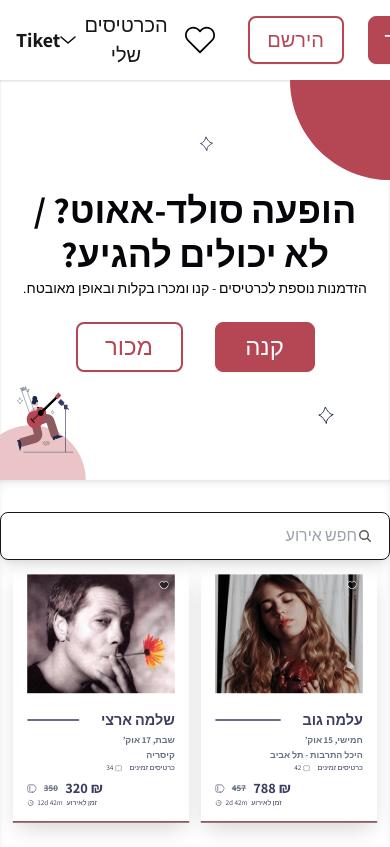
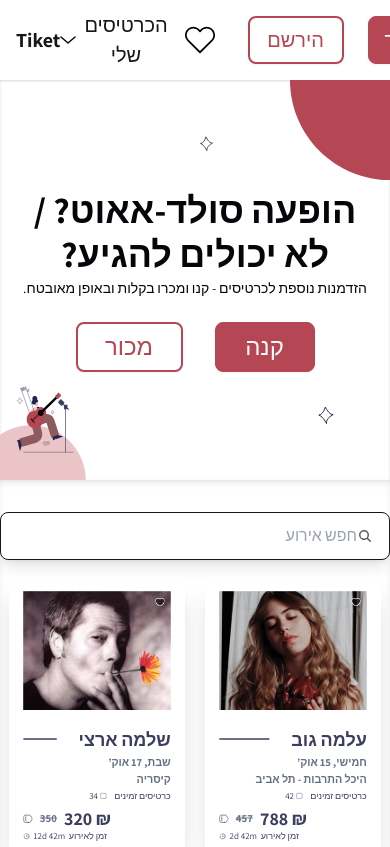
Before and after one commit to tiketuser/Tiket, a Next.js app: page / in a window 390 px wide. Shown: the top 847 px of the page. Built offline with nearby package versions, Linux system fonts and the light colour scheme.

Commit message:
fixed sizes for mobile view

```diff
--- a/app/components/Card/Card.tsx
+++ b/app/components/Card/Card.tsx
@@ -30,7 +30,7 @@ const Card: React.FC<CardProps> = ({
 }) => {
   return (
     //sm:scale-50 md:scale-75 lg:scale-95 lg-md:scale-90
-    <div className="select-none transition-transform relative w-[392px] h-[568px] border-b-[4px] border-highlight p-[16px] pt-[16px] pr-[32px] pb-[32px] pl-[32px] shadow-xlarge hover:duration-500 hover:scale-110">
+    <div className="select-none transition-transform relative w-[392px] h-[600px] sm:w-[392px] sm:h-[568px] border-b-[4px] border-highlight p-[16px] pt-[16px] pr-[32px] pb-[32px] pl-[32px] shadow-xlarge hover:duration-500 hover:scale-110">
       {/* Last Chance */}
       {soldOut && (
         <div className="absolute top-0 left-0 bg-red-600 text-white text-xs p-1 rounded-tr-lg rounded-bl-lg">
@@ -52,20 +52,20 @@ const Card: React.FC<CardProps> = ({
       {/* Title and show details section */}
       <div className="grid pt-6 pb-2 gap-3">
         <div className="flex items-center gap-12">
-          <span className="text-heading-3-mobile font-extrabold gap-[10px] text-strongText whitespace-nowrap truncate max-w-[280px]">
+          <span className="text-heading-1-mobile sm:text-heading-3-mobile font-extrabold gap-[10px] text-strongText whitespace-nowrap truncate max-w-[280px]">
             {title}
           </span>
           <span className="relative bg-strongText flex-grow h-[3px] rounded-lg"></span>
         </div>
         <div className="grid gap-1">
-          <p className="text-heading-6-desktop font-bold text-mutedText">
+          <p className="text-heading-5-desktop sm:text-heading-6-desktop font-bold text-mutedText">
             {date}
           </p>
-          <p className="text-heading-6-desktop font-bold text-mutedText">
+          <p className="text-heading-5-desktop sm:text-heading-6-desktop font-bold text-mutedText">
             {location}
           </p>
 
-          <p className="flex items-center text-text-regular font-light text-strongText">
+          <p className="text-text-large flex items-center sm:text-text-regular font-light text-strongText">
             <span className="ml-4">כרטיסים זמינים</span>
             <Image
               src={TicketIcon}
@@ -82,10 +82,10 @@ const Card: React.FC<CardProps> = ({
             alt="Price icon"
             className="h-[42px]] w-[21px]"
           />
-          <span className="text-heading-5-mobile font-bold text-mutedText line-through">
+          <span className="text-heading-4-mobile sm:text-heading-5-mobile font-bold text-mutedText line-through">
             {priceBefore}
           </span>
-          <span className="text-heading-4-desktop font-semibold text-strongText text-center">
+          <span className="text-heading-3-desktop sm:text-heading-4-desktop font-semibold text-strongText text-center">
             {price} ₪
           </span>
         </div>
@@ -95,10 +95,10 @@ const Card: React.FC<CardProps> = ({
             alt="heart icon"
             className="h-[15px] w-[15px]"
           />
-          <span className="text-text-regular font-light text-strongText text-center">
+          <span className="text-text-large sm:text-text-regular font-light text-strongText text-center">
             {timeLeft}
           </span>
-          <span className="text-text-regular font-light text-strongText text-center">
+          <span className="text-text-large sm:text-text-regular font-light text-strongText text-center">
             זמן לאירוע
           </span>
         </div>
--- a/app/components/CardCarousel/CardCarousel.tsx
+++ b/app/components/CardCarousel/CardCarousel.tsx
@@ -214,13 +214,13 @@ const CardCarousel: React.FC = () => {
       </div>
 
       {/* layout for screens < sm (SmartPhoens) */}
-      <div className="sm:hidden flex flex-wrap justify-center gap-2 w-full ">
+      <div className="sm:hidden flex flex-wrap justify-center gap-4 w-full mt-6 mb-8">
         {cardsData.map((card) => (
           <div
             key={card.id}
-            className="xs:max-w-[180px] xs:max-h-[270px] flex justify-center items-center max-w-[150px] max-h-[220px]"
+            className="xs:max-w-[180px] xs:max-h-[270px] flex justify-center items-center max-w-[160px] max-h-[265px]"
           >
-            <div className="xs:scale-48 scale-[0.38]">
+            <div className="xs:scale-48 scale-[0.42]">
               <Card {...card} />
             </div>
           </div>
--- a/components/ui/carousel.tsx
+++ b/components/ui/carousel.tsx
@@ -203,7 +203,7 @@ CarouselItem.displayName = "CarouselItem";
 const CarouselPrevious = React.forwardRef<
   HTMLButtonElement,
   React.ComponentProps<typeof Button>
->(({ className, ...props }) => {
+>(({ className, ...props }, _ref) => {
   const { orientation, scrollPrev, canScrollPrev } = useCarousel();
 
   return (
@@ -235,7 +235,7 @@ CarouselPrevious.displayName = "CarouselPrevious";
 const CarouselNext = React.forwardRef<
   HTMLButtonElement,
   React.ComponentProps<typeof Button>
->(({ className, size = "icon", ...props }) => {
+>(({ className, size = "icon", ...props }, _ref) => {
   const { scrollNext, canScrollNext } = useCarousel();
 
   return (
```
